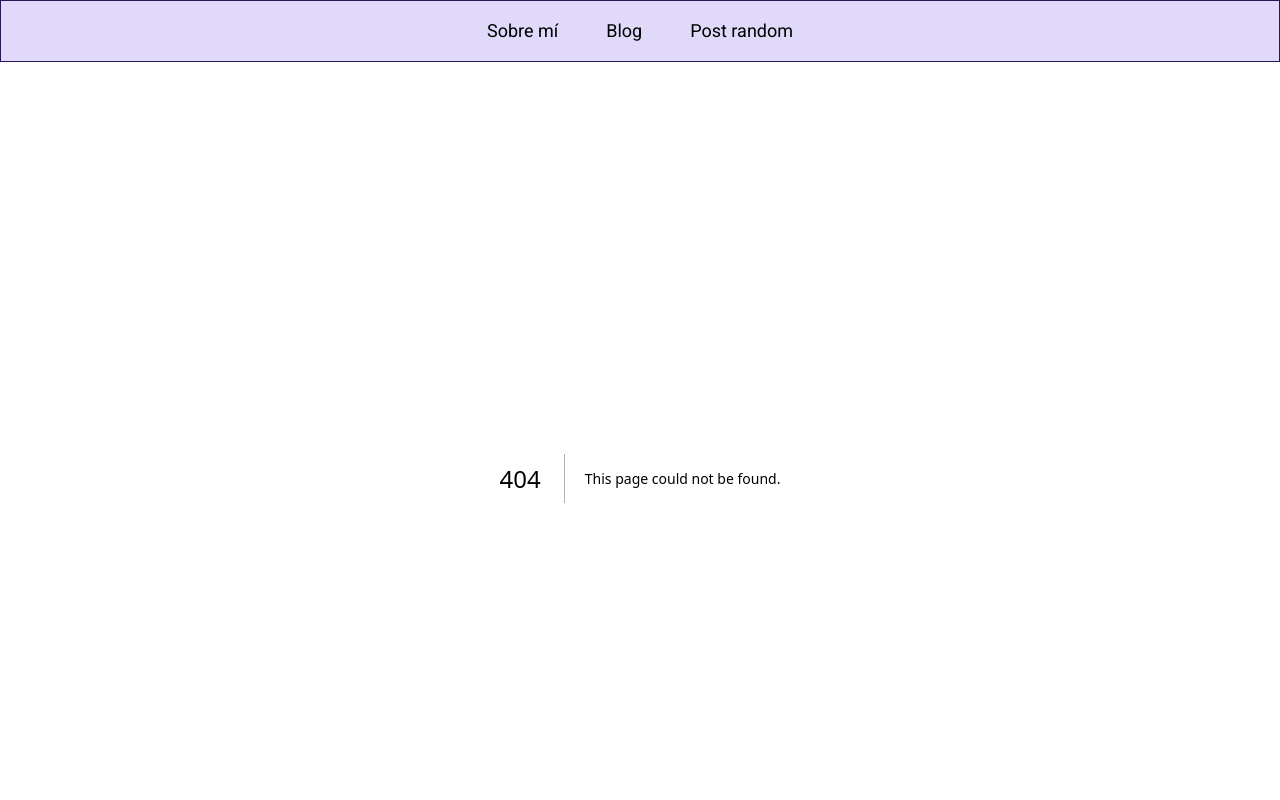
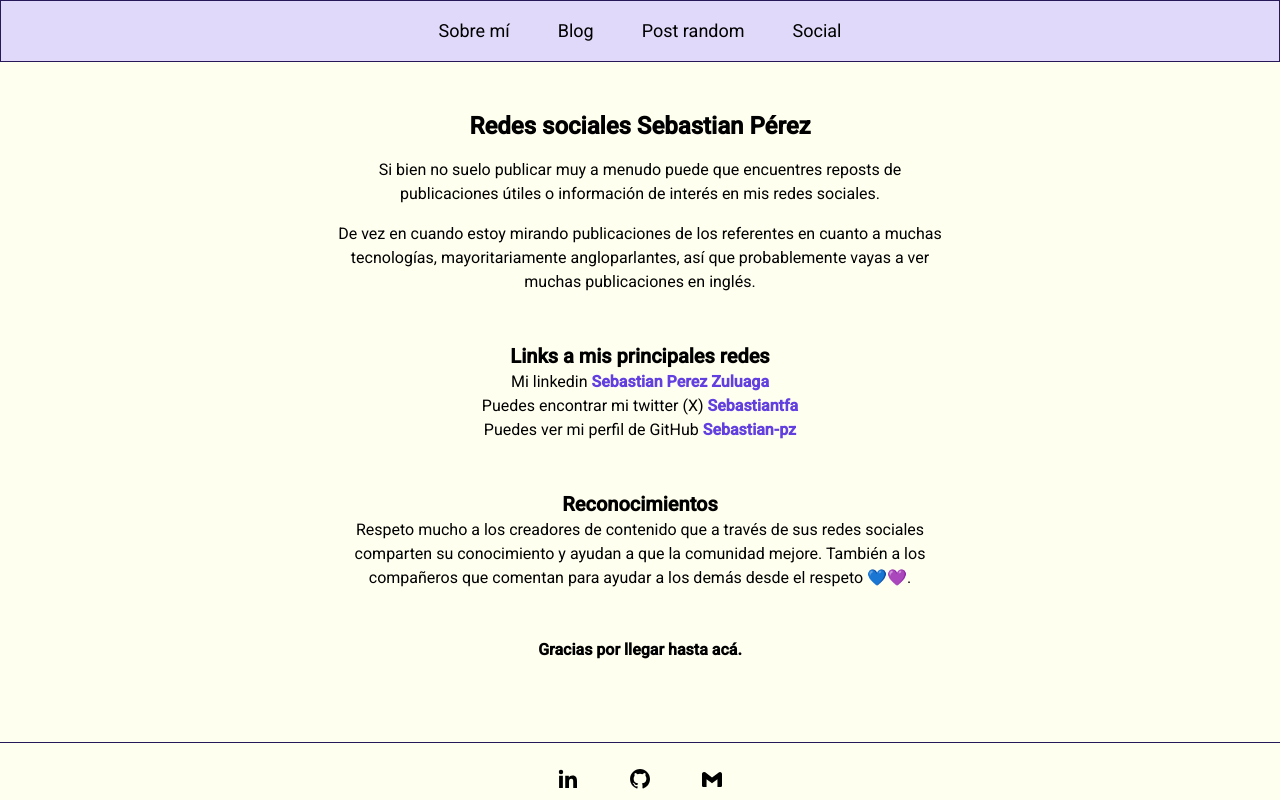
Before and after one commit to Sebastian-pz/blog, a Next.js app: page /social in a window 1280 px wide. Before the commit this address had no page. Shown: the top 800 px of the page. Built offline with nearby package versions, Linux system fonts and the light colour scheme.

Commit message:
feat(main): add social media page

```diff
--- a/src/app/components/NavBar/Constants.ts
+++ b/src/app/components/NavBar/Constants.ts
@@ -1,6 +1,6 @@
 import { getRandomPost } from "@/utilities/const";
 
-export default [
+const Routes: Array<IRoute> = [
   {
     label: "Sobre mí",
     path: "/",
@@ -21,4 +21,17 @@ export default [
     path: `/post/${getRandomPost()}`,
     styles: "",
   },
+  {
+    label: "Social",
+    path: "/social",
+    styles: "",
+  },
 ];
+
+interface IRoute {
+  label: string;
+  path: string;
+  styles: string;
+}
+
+export default Routes;
--- /dev/null
+++ b/src/app/social/Constants.tsx
@@ -0,0 +1,7 @@
+const URLS = {
+  LINKEDIN: "https://www.linkedin.com/in/sebastian-perez-zuluaga/",
+  GITHUB: "https://github.com/Sebastian-pz",
+  X: "https://x.com/sebastiantfa",
+};
+
+export default URLS;
--- /dev/null
+++ b/src/app/social/page.tsx
@@ -0,0 +1,73 @@
+import Link from "next/link";
+import URLS from "./Constants";
+
+export default function page() {
+  return (
+    <section
+      id="social"
+      className="mx-auto w-full md:w-3/4 lg:w-1/2  p-4 text-center"
+    >
+      <h1 className="text-center text-2xl font-bold my-4">
+        Redes sociales Sebastian Pérez
+      </h1>
+      <p className="my-4">
+        Si bien no suelo publicar muy a menudo puede que encuentres reposts de
+        publicaciones útiles o información de interés en mis redes sociales.
+      </p>
+      <p>
+        De vez en cuando estoy mirando publicaciones de los referentes en cuanto
+        a muchas tecnologías, mayoritariamente angloparlantes, así que
+        probablemente vayas a ver muchas publicaciones en inglés.
+      </p>
+
+      <h2 className="mt-12 text-xl font-bold text-center">
+        Links a mis principales redes
+      </h2>
+
+      <p className="text-center">
+        Mi linkedin{" "}
+        <Link
+          className="font-bold text-primary-color-500 hover:text-primary-color-700"
+          href={URLS.GITHUB}
+          target="_blank"
+        >
+          Sebastian Perez Zuluaga
+        </Link>
+      </p>
+
+      <p className="text-center">
+        Puedes encontrar mi twitter (X){" "}
+        <Link
+          className="font-bold text-primary-color-500 hover:text-primary-color-700"
+          href={URLS.GITHUB}
+          target="_blank"
+        >
+          Sebastiantfa
+        </Link>
+      </p>
+
+      <p className="text-center">
+        Puedes ver mi perfil de GitHub{" "}
+        <Link
+          className="font-bold text-primary-color-500 hover:text-primary-color-700"
+          href={URLS.GITHUB}
+          target="_blank"
+        >
+          Sebastian-pz
+        </Link>
+      </p>
+
+      <h2 className="mt-12 text-xl font-bold text-center">Reconocimientos</h2>
+      <p className="text-center">
+        Respeto mucho a los creadores de contenido que a través de sus redes
+        sociales comparten su conocimiento y ayudan a que la comunidad mejore.
+        También a los compañeros que comentan para ayudar a los demás desde el
+        respeto 💙💜.
+      </p>
+
+      <p className="font-bold my-12 text-center">
+        Gracias por llegar hasta acá.
+      </p>
+    </section>
+  );
+}
```
